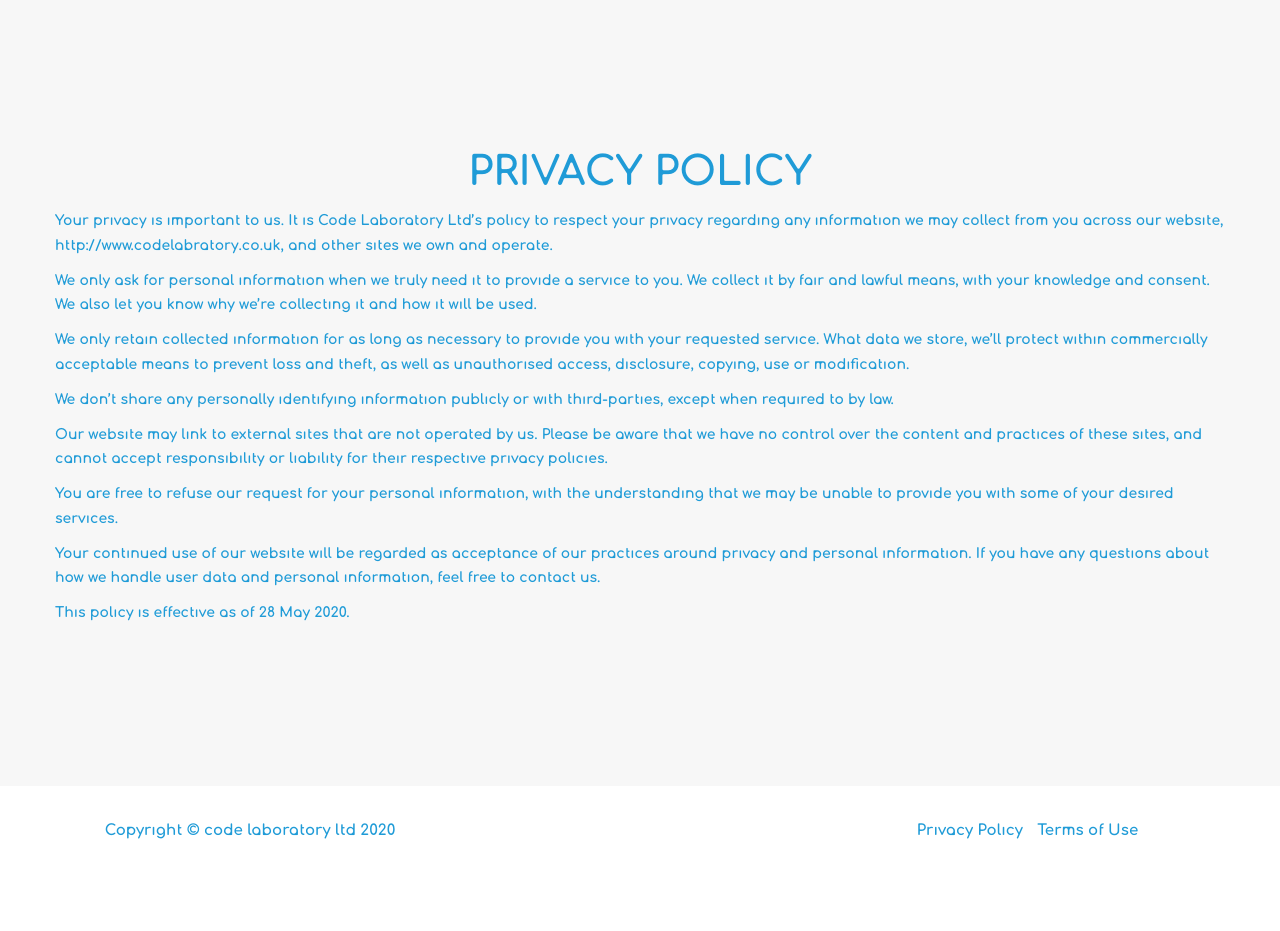
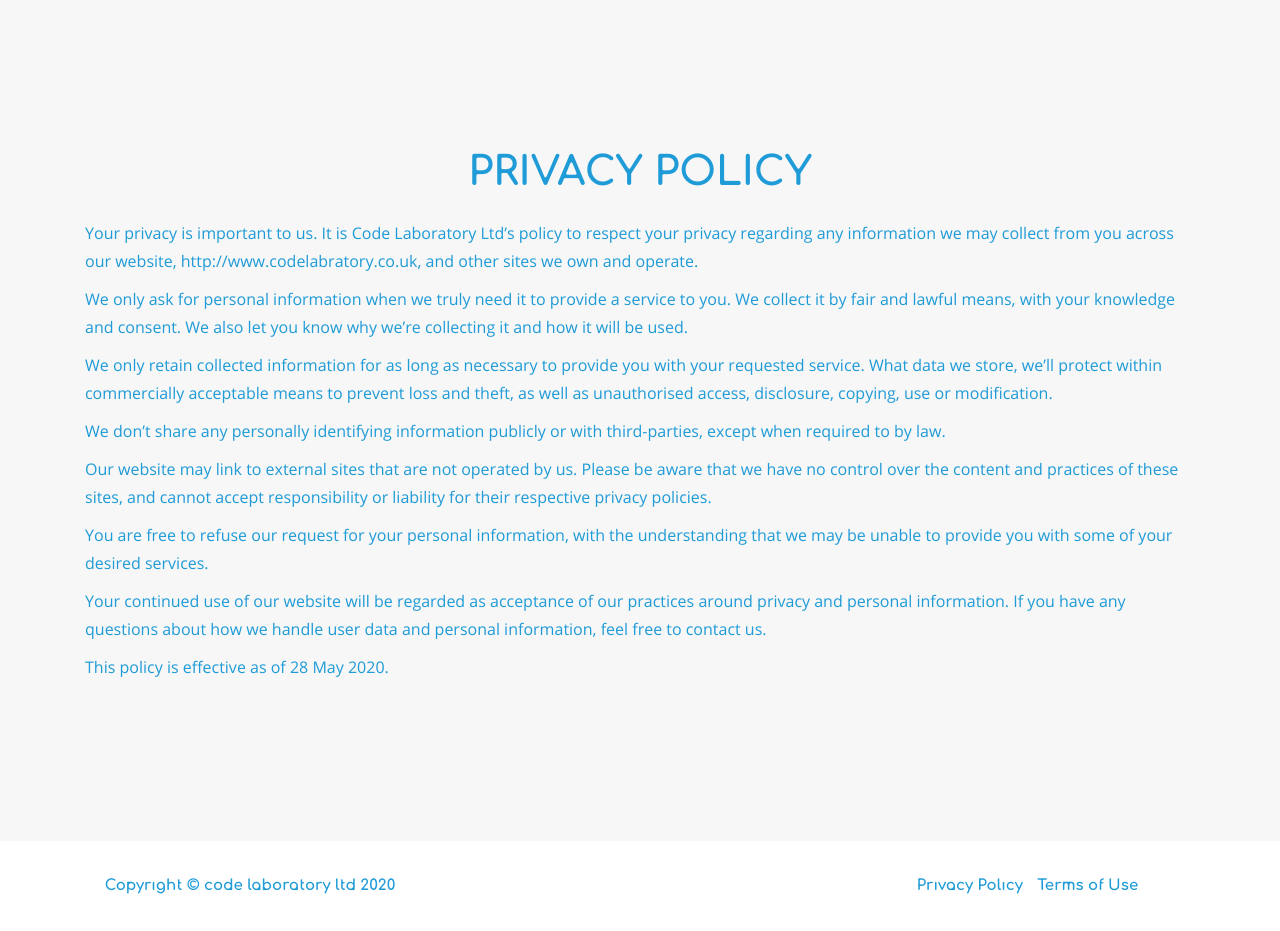
Before and after one commit to codelaboratoryltd/codelaboratoryltd.github.io, a Jekyll site: the page built from privacypolicy.md, in a window 1280 px wide. Built offline with Jekyll 4.4.1, drawn with Linux system fonts in a browser that asks for light colours; before the commit the page ends 900 px from its top, so only the background shows below that.

Commit message:
CSS tweaks

```diff
--- a/_sass/main.scss
+++ b/_sass/main.scss
@@ -22,6 +22,7 @@
 p {
   font-size: 14px;
   line-height: 1.75;
+  margin: 10px 30px;
 }
 
 p.large {
@@ -39,13 +40,14 @@
 a {
   color: $primary-color;
 }
-
+/*
 a:hover,
 a:focus,
 a:active,
 a.active {
   color: $secondary-color;
 }
+*/
 
 h1,
 h2,
@@ -220,7 +222,7 @@
 .navbar-default .nav li a:hover,
 .navbar-default .nav li a:focus {
   outline: 0;
-  color: $accent1-color;
+  /*color: $accent1-color;*/
 }
 
 .navbar-default .navbar-nav>.active>a {
@@ -322,6 +324,12 @@
   font-weight: 400;
 }
 
+section p{
+  font-family: $secondary-font;
+  font-size: 16px;
+  font-weight: 400;
+}
+
 @media(min-width:768px) {
   section {
     padding: 150px 0;
@@ -340,6 +348,7 @@
 footer {
   padding: 25px 0;
   text-align: center;
+  min-width: 768px;
 }
 
 footer span.copyright {
@@ -370,7 +379,7 @@
   line-height: 40px;
   outline: 0;
   color: #fff;
-  background-color: #222;
+  background-color: $primary-color;
   -webkit-transition: all .3s;
   -moz-transition: all .3s;
   transition: all .3s;
@@ -423,7 +432,6 @@
   display: inline-block;
 }
 
-
 .service-item {
   margin-bottom: 30px;
   text-align: center;
```
